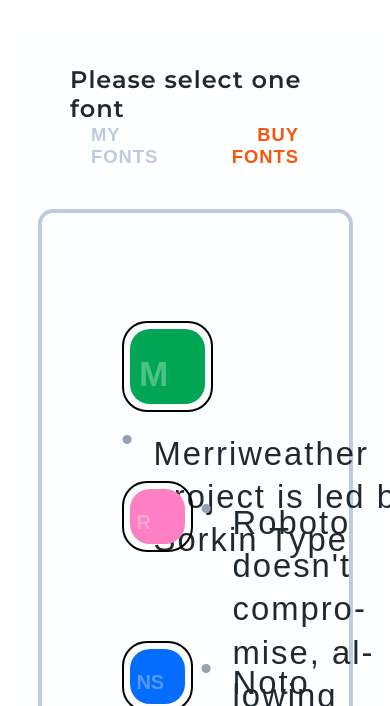
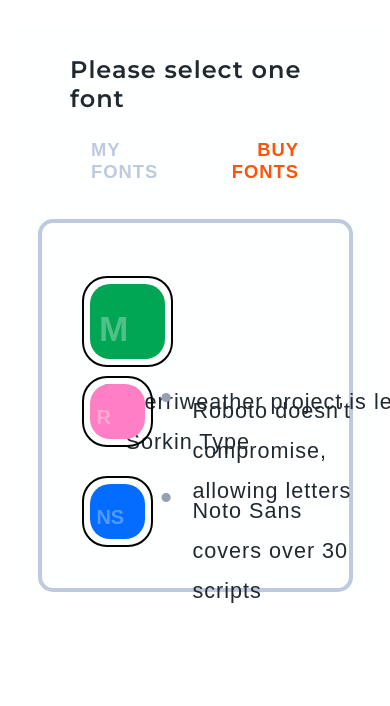
Before and after one commit to BrandonWingerAir/api-tab-btns-react, a React (Create React App) app: page / in a window 390 px wide. Shown: the part 138-844 px from the top of the page. Built offline with nearby package versions, Linux system fonts and the light colour scheme.

Commit message:
fix tablet screen size responsive styling

```diff
--- a/src/App.js
+++ b/src/App.js
@@ -2,7 +2,7 @@
 
 export default function App() {
   return (
-    <div style={{paddingTop: '155px'}}>
+    <div style={{paddingTop: '150px'}}>
       <FontSelector/>
     </div>
   );
--- a/src/components/fontSelector/fontSelectorStyle.js
+++ b/src/components/fontSelector/fontSelectorStyle.js
@@ -37,8 +37,8 @@
 
     @media ${deviceWidth.mediumMax} {
         width: 575px;
-        max-width: 100vw;
         display: block;
+        padding: 35px 25px;
     }
 
     @media ${deviceWidth.smallMax} {
@@ -57,7 +57,8 @@
     font-weight: 600;
 
     @media ${deviceWidth.mediumMax} {
-        margin-left: 10px;
+        margin-left: 5px;
+        margin-bottom: 25px;
         font-size: 2rem;
     }
 
@@ -69,10 +70,19 @@
 
 export const BuyFontContainer = styled.div`
     padding: 0 35px;
+
+    @media ${deviceWidth.mediumMax} {
+        padding: 0 10px;
+    }
 `;
 
 export const BuyFontText = styled.div`
     font-size: 1.4rem;
     hyphens: auto;
     padding-bottom: 70px;
+
+    @media ${deviceWidth.mediumMax} {
+        font-size: 1.1rem;
+        padding-bottom: 25px;
+    }
 `;
--- a/src/components/fontSelector/tabs/Card/cardStyle.js
+++ b/src/components/fontSelector/tabs/Card/cardStyle.js
@@ -8,7 +8,7 @@
 
     @media ${deviceWidth.mediumMax} {
             grid-template-columns: 1fr 1fr;
-            width: 575px;
+            width: 525px;
     }
 
     @media ${deviceWidth.smallMax} {
@@ -26,13 +26,11 @@
     height: 140px;
 
     @media ${deviceWidth.mediumMax} {
-        margin-left: 10px;
         width: 70px;
         height: 70px;
     }
 
     @media ${deviceWidth.smallMax} {
-        margin-left: 0;
         width: 55px;
         height: 55px;
     }
@@ -65,16 +63,13 @@
 `;
 
 export const BtnTextContainer = styled.div`
-    font-size: 2.05rem;
-    letter-spacing: 2px;
-    line-height: 2.7rem;
-    font-weight: 500;
-    hyphens: auto;
     width: 400px;
     padding-top: 20px;
 
-    @media ${deviceWidth.mediumMax} {
-        width: 250px;
+@media ${deviceWidth.mediumMax} {
+        min-height: 125px;
+        width: 245px;
+        padding-top: 15px;
     }
 
     @media ${deviceWidth.smallMax} {
@@ -82,9 +77,14 @@
     }
 `;
 
-export const BtnText = styled.div`
+export const BtnText = styled.span`
     display: flex;
     align-items: top;
+    font-size: 2.05rem;
+    letter-spacing: 2px;
+    line-height: 2.7rem;
+    font-weight: 500;
+    hyphens: auto;
 
     &:before {
         content: "•";
@@ -100,9 +100,13 @@
     }
 
     @media ${deviceWidth.mediumMax} {
+        font-size: 1.35rem;
+        line-height: 2.5rem;
+        letter-spacing: 1px;
+
         &:before {
-            font-size: 3.5rem;
-            width: 3rem;
+            font-size: 1.4rem;
+            margin-left: 0rem;
         }
     }
 
@@ -151,6 +155,16 @@
         }
     }
 
+    @media ${deviceWidth.mediumMax} {
+        margin-bottom: 10px;
+
+        &:first-of-type {
+            ${BtnTextContainer} {
+                width: 385px;
+            }
+        }
+    }
+
     opacity: ${props => props.isActive ? "50%" : "initial"};
 
     @media ${deviceWidth.mediumMax} {
@@ -160,6 +174,15 @@
         &:first-of-type {
             grid-row: span 1;
             grid-column: span 2;
+
+            ${BtnText} {
+                margin-left: 20px;
+
+                &:before {
+                    min-width: 24px;
+                    max-width: 24px;
+                }
+            }
 
             ${BtnIcon} {
                 width: 90px;
--- a/src/components/fontSelector/tabs/tabStyle.js
+++ b/src/components/fontSelector/tabs/tabStyle.js
@@ -34,12 +34,12 @@
 
         &:first-child {
             text-align: left;
-            margin-left: 20px;
+            margin-left: 2px;
         }
 
         &:last-child {
             text-align: right;
-            margin-right: 20px;
+            margin-right: 2px;
         }
     }
 
@@ -62,13 +62,14 @@
     flex-direction: column;
     width: 1175px;
     margin: 0 auto;
-    padding: 90px 75px 20px 75px;
+    padding: 90px 80px 20px 80px;
     justify-content: center;
     border : 4px solid #becadf;
     border-radius: 15px;
 
     @media ${deviceWidth.mediumMax} {
         width: 575px;
+        padding: 35px 35px 10px 35px;
     }
 
     @media ${deviceWidth.smallMax} {
```
